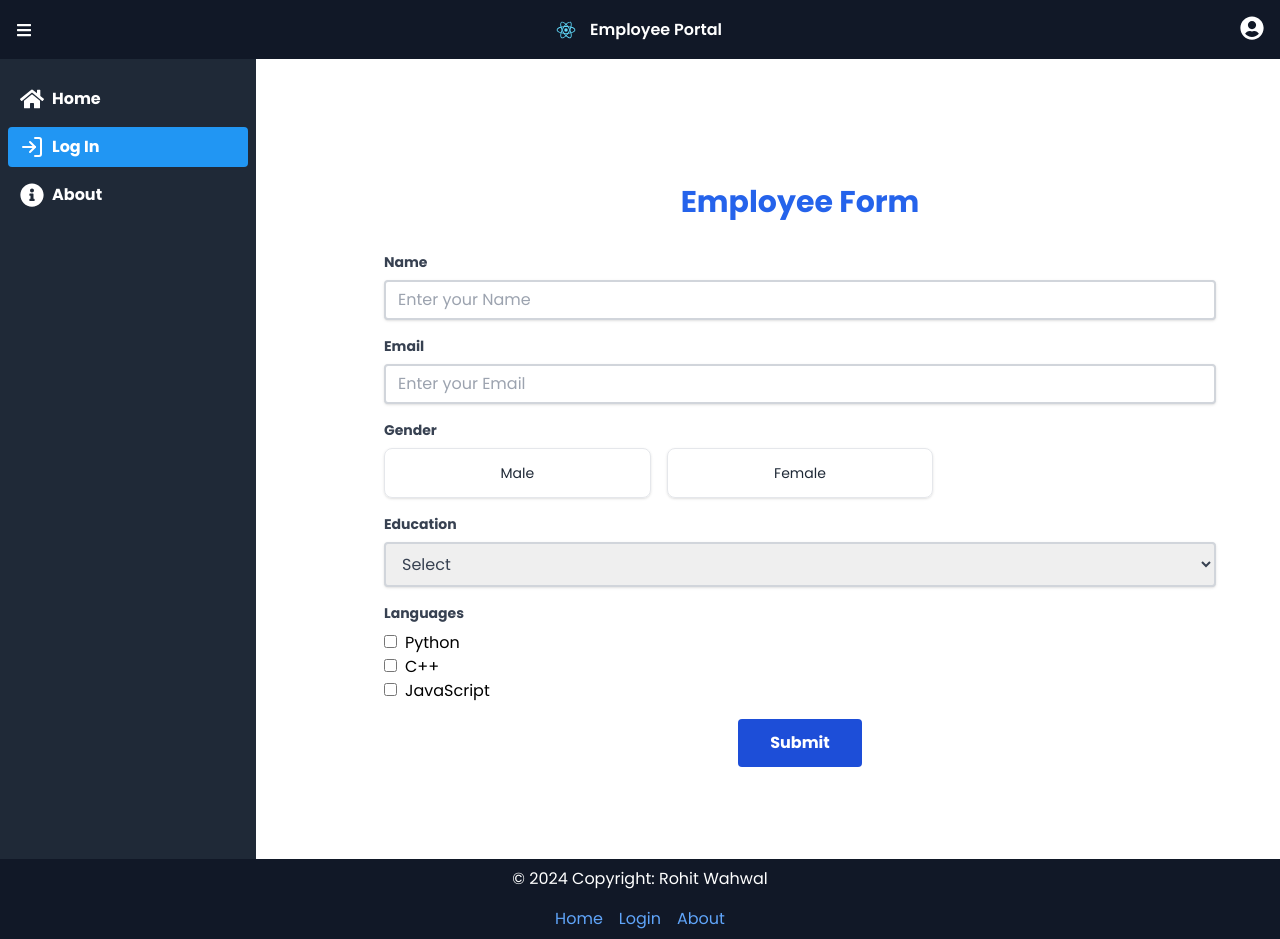
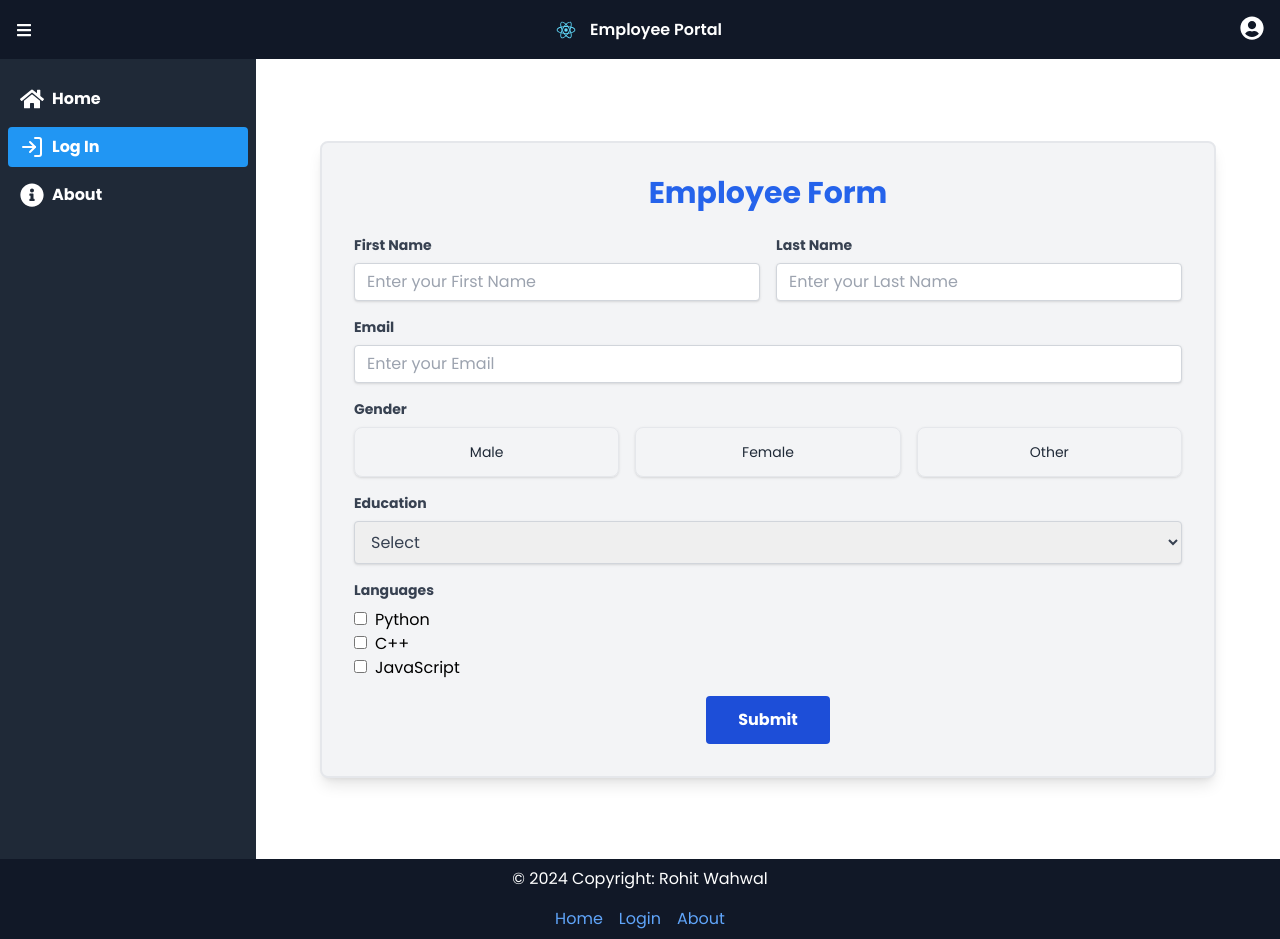
Before and after one commit to rohit-wonderbiz/my-tailwind-react-app, a React (Create React App) app: page /login in a window 1280 px wide. Built offline with nearby package versions, Linux system fonts and the light colour scheme.

Commit message:
fixed sidebar

```diff
--- a/src/App.tsx
+++ b/src/App.tsx
@@ -39,9 +39,9 @@ function App() {
         <div className="flex flex-1">
           <Sidebar sidebarToggle={sidebarToggle} />
           <div
-            className={`flex-1 ml-${
-              sidebarToggle ? "16" : "64"
-            } transition-all duration-300`}
+            className={`flex-1 transition-all duration-300 ${
+              sidebarToggle ? "ml-8" : "ml-8"
+            }`}
           >
             <Routes>
               <Route
--- a/src/components/LoginComponent.tsx
+++ b/src/components/LoginComponent.tsx
@@ -1,4 +1,4 @@
-import React, { useState, useEffect } from "react";
+import React, { useState } from "react";
 
 interface NavbarProps {
   sidebarToggle: boolean;
@@ -9,13 +9,15 @@ const LoginComponent: React.FC<NavbarProps> = ({
   sidebarToggle,
   setSidebarToggle,
 }) => {
-  const [name, setName] = useState("");
+  const [firstName, setFirstName] = useState("");
+  const [lastName, setLastName] = useState("");
   const [email, setEmail] = useState("");
   const [gender, setGender] = useState("");
   const [education, setEducation] = useState("");
   const [languages, setLanguages] = useState<string[]>([]);
   const [errors, setErrors] = useState({
-    name: "",
+    firstName: "",
+    lastName: "",
     email: "",
     gender: "",
     education: "",
@@ -23,17 +25,67 @@ const LoginComponent: React.FC<NavbarProps> = ({
   });
   const [showPopup, setShowPopup] = useState(false);
 
+  const isAlphabetic = (value: string) => /^[A-Za-z]+$/.test(value);
+
+  const validateFirstName = (value: string) => {
+    let error = "";
+    if (!value) {
+      error = "First name is required.";
+    } else if (value.length < 3) {
+      error = "First name must be at least 3 characters.";
+    } else if (!isAlphabetic(value)) {
+      error = "First name must contain only alphabetic characters.";
+    }
+    setErrors((prevErrors) => ({ ...prevErrors, firstName: error }));
+  };
+
+  const validateLastName = (value: string) => {
+    let error = "";
+    if (!value) {
+      error = "Last name is required.";
+    } else if (value.length < 3) {
+      error = "Last name must be at least 3 characters.";
+    } else if (!isAlphabetic(value)) {
+      error = "Last name must contain only alphabetic characters.";
+    }
+    setErrors((prevErrors) => ({ ...prevErrors, lastName: error }));
+  };
+
+  const validateEmail = (value: string) => {
+    const emailRegex = /^[^\s@]+@[^\s@]+\.[^\s@]+$/;
+    let error = "";
+    if (!value || !emailRegex.test(value)) {
+      error = "Invalid email address.";
+    }
+    setErrors((prevErrors) => ({ ...prevErrors, email: error }));
+  };
+
   const validateForm = () => {
     let formErrors = {
-      name: "",
+      firstName: "",
+      lastName: "",
       email: "",
       gender: "",
       education: "",
       languages: "",
     };
 
-    if (!name) {
-      formErrors.name = "Name is required.";
+    if (!firstName) {
+      formErrors.firstName = "First name is required.";
+    } else if (firstName.length < 3) {
+      formErrors.firstName = "First name must be at least 3 characters.";
+    } else if (!isAlphabetic(firstName)) {
+      formErrors.firstName =
+        "First name must contain only alphabetic characters.";
+    }
+
+    if (!lastName) {
+      formErrors.lastName = "Last name is required.";
+    } else if (lastName.length < 3) {
+      formErrors.lastName = "Last name must be at least 3 characters.";
+    } else if (!isAlphabetic(lastName)) {
+      formErrors.lastName =
+        "Last name must contain only alphabetic characters.";
     }
 
     const emailRegex = /^[^\s@]+@[^\s@]+\.[^\s@]+$/;
@@ -62,7 +114,8 @@ const LoginComponent: React.FC<NavbarProps> = ({
     event.preventDefault();
     if (validateForm()) {
       alert("Form submitted successfully!");
-      console.log(name, gender, email, education, languages);
+      console.log(firstName, lastName, gender, email, education, languages);
+      setShowPopup(false);
     } else {
       setShowPopup(true);
     }
@@ -77,69 +130,82 @@ const LoginComponent: React.FC<NavbarProps> = ({
     );
   };
 
-  const validateName = () => {
-    if (!name) {
-      setErrors((prevErrors) => ({ ...prevErrors, name: "Name is required." }));
-    } else {
-      setErrors((prevErrors) => ({ ...prevErrors, name: "" }));
-    }
-  };
-
-  const validateEmail = () => {
-    const emailRegex = /^[^\s@]+@[^\s@]+\.[^\s@]+$/;
-    if (!email || !emailRegex.test(email)) {
-      setErrors((prevErrors) => ({
-        ...prevErrors,
-        email: "Invalid email address.",
-      }));
-    } else {
-      setErrors((prevErrors) => ({ ...prevErrors, email: "" }));
-    }
-  };
-
   const getInputBorderColor = (fieldValue: string, fieldError: string) => {
-    if (fieldError) return "border-red-500 border-2";
-    if (fieldValue) return "border-green-500 border-2";
-    return "border-gray-300 border-2";
+    if (fieldError) return "border-red-500";
+    if (fieldValue) return "border-green-500";
+    return "border-gray-300";
   };
 
   return (
     <div
       className={`${
-        sidebarToggle ? "ml-16" : "ml-32"
+        sidebarToggle ? "ml-8" : "ml-8"
       } mr-16 flex-1 flex items-center justify-center transition-all duration-300 ease-in-out min-h-screen`}
     >
-      <form className="w-full" onSubmit={handleSubmit} autoComplete="off">
-        <h1 className="text-center p-8 text-2xl font-bold text-blue-600 sm:text-3xl">
+      <form
+        className="w-full p-8 bg-gray-100 shadow-lg rounded-lg border-2"
+        onSubmit={handleSubmit}
+        autoComplete="off"
+      >
+        <h1 className="text-center text-2xl font-bold text-blue-600 sm:text-3xl mb-6">
           Employee Form
         </h1>
 
-        <div className="mb-4">
+        <div className="grid grid-cols-1 sm:grid-cols-2 gap-4 mb-4">
+          <div>
             <label
               className="block text-gray-700 text-sm font-bold mb-2"
-            htmlFor="name"
+              htmlFor="firstName"
             >
-            Name
+              First Name
             </label>
             <input
               type="text"
-            id="name"
-            placeholder="Enter your Name"
-            value={name}
+              id="firstName"
+              placeholder="Enter your First Name"
+              value={firstName}
               onChange={(e) => {
-              setName(e.target.value);
-              validateName();
+                setFirstName(e.target.value);
+                validateFirstName(e.target.value);
               }}
-            onBlur={validateName}
+              onBlur={(e) => validateFirstName(e.target.value)}
               className={`shadow appearance-none border ${getInputBorderColor(
-              name,
-              errors.name
-            )} rounded w-full py-2 px-3 text-gray-700 leading-tight focus:outline-none focus:shadow-outline`}
+                firstName,
+                errors.firstName
+              )} rounded w-full py-2 px-3 text-gray-700 leading-tight focus:outline-none focus:ring-2 focus:ring-blue-600`}
             />
-          {errors.name && (
-            <p className="text-red-500 text-xs mt-2">{errors.name}</p>
+            {errors.firstName && (
+              <p className="text-red-500 text-xs mt-2">{errors.firstName}</p>
             )}
           </div>
+          <div>
+            <label
+              className="block text-gray-700 text-sm font-bold mb-2"
+              htmlFor="lastName"
+            >
+              Last Name
+            </label>
+            <input
+              type="text"
+              id="lastName"
+              placeholder="Enter your Last Name"
+              value={lastName}
+              onChange={(e) => {
+                setLastName(e.target.value);
+                validateLastName(e.target.value);
+              }}
+              onBlur={(e) => validateLastName(e.target.value)}
+              className={`shadow appearance-none border ${getInputBorderColor(
+                lastName,
+                errors.lastName
+              )} rounded w-full py-2 px-3 text-gray-700 leading-tight focus:outline-none focus:ring-2 focus:ring-blue-600`}
+            />
+            {errors.lastName && (
+              <p className="text-red-500 text-xs mt-2">{errors.lastName}</p>
+            )}
+          </div>
+        </div>
+
         <div className="mb-4">
           <label
             className="block text-gray-700 text-sm font-bold mb-2"
@@ -154,18 +220,19 @@ const LoginComponent: React.FC<NavbarProps> = ({
             value={email}
             onChange={(e) => {
               setEmail(e.target.value);
-              validateEmail();
+              validateEmail(e.target.value);
             }}
-            onBlur={validateEmail}
+            onBlur={(e) => validateEmail(e.target.value)}
             className={`shadow appearance-none border ${getInputBorderColor(
               email,
               errors.email
-            )} rounded w-full py-2 px-3 text-gray-700 leading-tight focus:outline-none focus:shadow-outline`}
+            )} rounded w-full py-2 px-3 text-gray-700 leading-tight focus:outline-none focus:ring-2 focus:ring-blue-600`}
           />
           {errors.email && (
             <p className="text-red-500 text-xs mt-2">{errors.email}</p>
           )}
         </div>
+
         <div className="mb-4">
           <label className="block text-gray-700 text-sm font-bold mb-2">
             Gender
@@ -173,8 +240,11 @@ const LoginComponent: React.FC<NavbarProps> = ({
           <div className="grid grid-cols-1 gap-4 text-center sm:grid-cols-3">
             <div>
               <label
-                className="block w-full cursor-pointer shadow rounded-lg border p-3 text-gray-800 hover:border-gray-800 has-[:checked]:border-blue-600 has-[:checked]:bg-blue-600 has-[:checked]:text-white"
-                tabIndex={0}
+                className={`block w-full cursor-pointer shadow rounded-lg border p-3 text-gray-800 hover:border-gray-800 ${
+                  gender === "male"
+                    ? "border-blue-600 bg-blue-600 text-white"
+                    : ""
+                }`}
               >
                 <input
                   className="sr-only"
@@ -190,8 +260,11 @@ const LoginComponent: React.FC<NavbarProps> = ({
 
             <div>
               <label
-                className="block w-full cursor-pointer shadow rounded-lg border p-3 text-gray-800 hover:border-gray-800 has-[:checked]:border-blue-600 has-[:checked]:bg-blue-600 has-[:checked]:text-white"
-                tabIndex={0}
+                className={`block w-full cursor-pointer shadow rounded-lg border p-3 text-gray-800 hover:border-gray-800 ${
+                  gender === "female"
+                    ? "border-blue-600 bg-blue-600 text-white"
+                    : ""
+                }`}
               >
                 <input
                   className="sr-only"
@@ -204,11 +277,31 @@ const LoginComponent: React.FC<NavbarProps> = ({
                 <span className="text-sm"> Female </span>
               </label>
             </div>
+            <div>
+              <label
+                className={`block w-full cursor-pointer shadow rounded-lg border p-3 text-gray-800 hover:border-gray-800 ${
+                  gender === "other"
+                    ? "border-blue-600 bg-blue-600 text-white"
+                    : ""
+                }`}
+              >
+                <input
+                  className="sr-only"
+                  type="radio"
+                  name="gender"
+                  value="other"
+                  checked={gender === "other"}
+                  onChange={(e) => setGender(e.target.value)}
+                />
+                <span className="text-sm"> Other </span>
+              </label>
+            </div>
           </div>
           {errors.gender && (
             <p className="text-red-500 text-xs mt-2">{errors.gender}</p>
           )}
         </div>
+
         <div className="mb-4">
           <label
             className="block text-gray-700 text-sm font-bold mb-2"
@@ -223,7 +316,7 @@ const LoginComponent: React.FC<NavbarProps> = ({
             className={`shadow border ${getInputBorderColor(
               education,
               errors.education
-            )} rounded w-full py-2 px-3 text-gray-700 leading-tight focus:outline-none focus:shadow-outline`}
+            )} rounded w-full py-2 px-3 text-gray-700 leading-tight focus:outline-none focus:ring-2 focus:ring-blue-600`}
           >
             <option value="">Select</option>
             <option value="hsc">HSC</option>
@@ -233,6 +326,7 @@ const LoginComponent: React.FC<NavbarProps> = ({
             <p className="text-red-500 text-xs mt-2">{errors.education}</p>
           )}
         </div>
+
         <div className="mb-4">
           <label className="block text-gray-700 text-sm font-bold mb-2">
             Languages
@@ -276,10 +370,11 @@ const LoginComponent: React.FC<NavbarProps> = ({
             <p className="text-red-500 text-xs mt-2">{errors.languages}</p>
           )}
         </div>
+
         <div className="flex items-center justify-center">
           <button
             type="submit"
-            className="bg-blue-700 hover:bg-blue-900 text-white font-bold py-3 px-8 rounded focus:outline-none focus:shadow-outline"
+            className="bg-blue-700 hover:bg-blue-900 text-white font-bold py-3 px-8 rounded focus:outline-none focus:shadow-outline transition duration-200"
           >
             Submit
           </button>
@@ -287,15 +382,10 @@ const LoginComponent: React.FC<NavbarProps> = ({
       </form>
 
       {showPopup && (
-        <aside className="fixed top-4 right-4 z-50 flex items-center justify-center gap-4 rounded-lg bg-red-600 px-5 py-3 text-white">
-          <a
-            href="#"
-            target="_blank"
-            rel="noreferrer"
-            className="text-sm font-medium hover:opacity-75"
-          >
+        <aside className="fixed top-10 right-4 z-50 flex items-center justify-center gap-4 rounded-lg bg-red-600 px-5 py-3 text-white">
+          <span className="text-sm font-medium">
             All fields need to be filled
-          </a>
+          </span>
 
           <button
             className="rounded bg-white/20 p-1 hover:bg-white/10"
```
Also changed, not shown: src/components/Sidebar.tsx (+57 -1 lines). Lines whose indentation alone changed are shown as unchanged.
